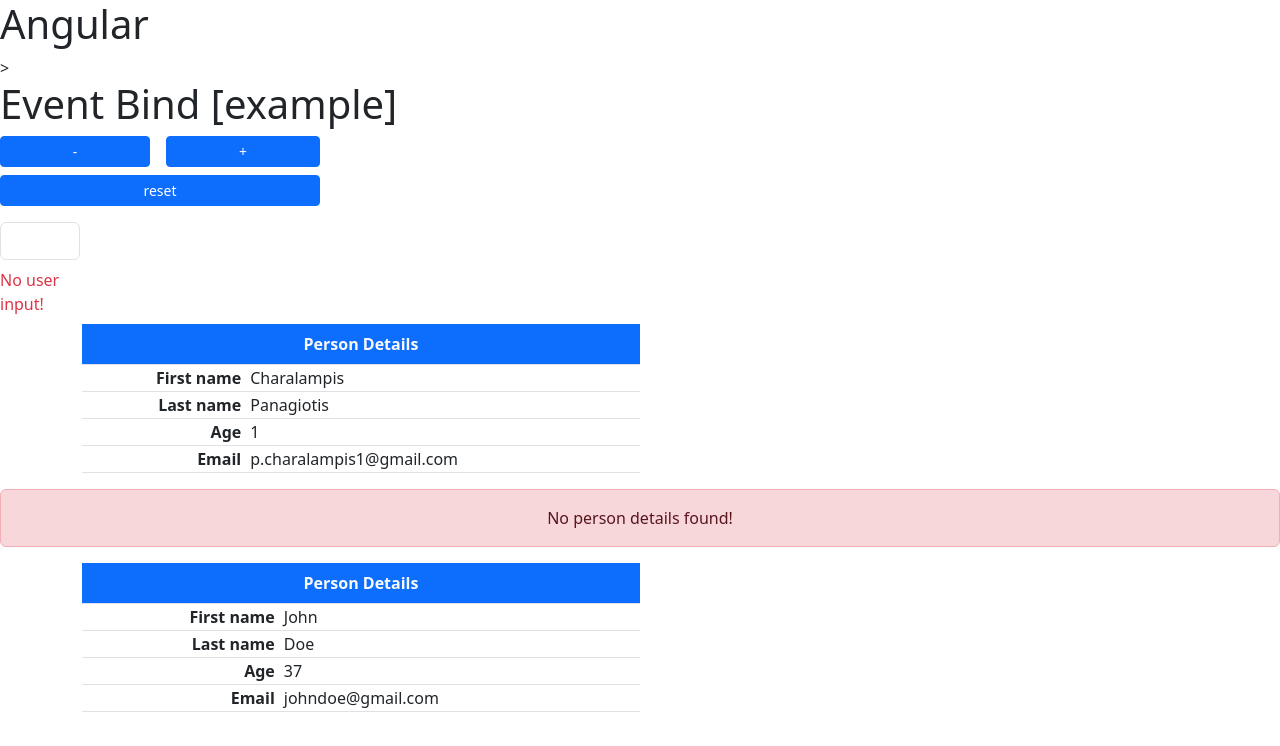
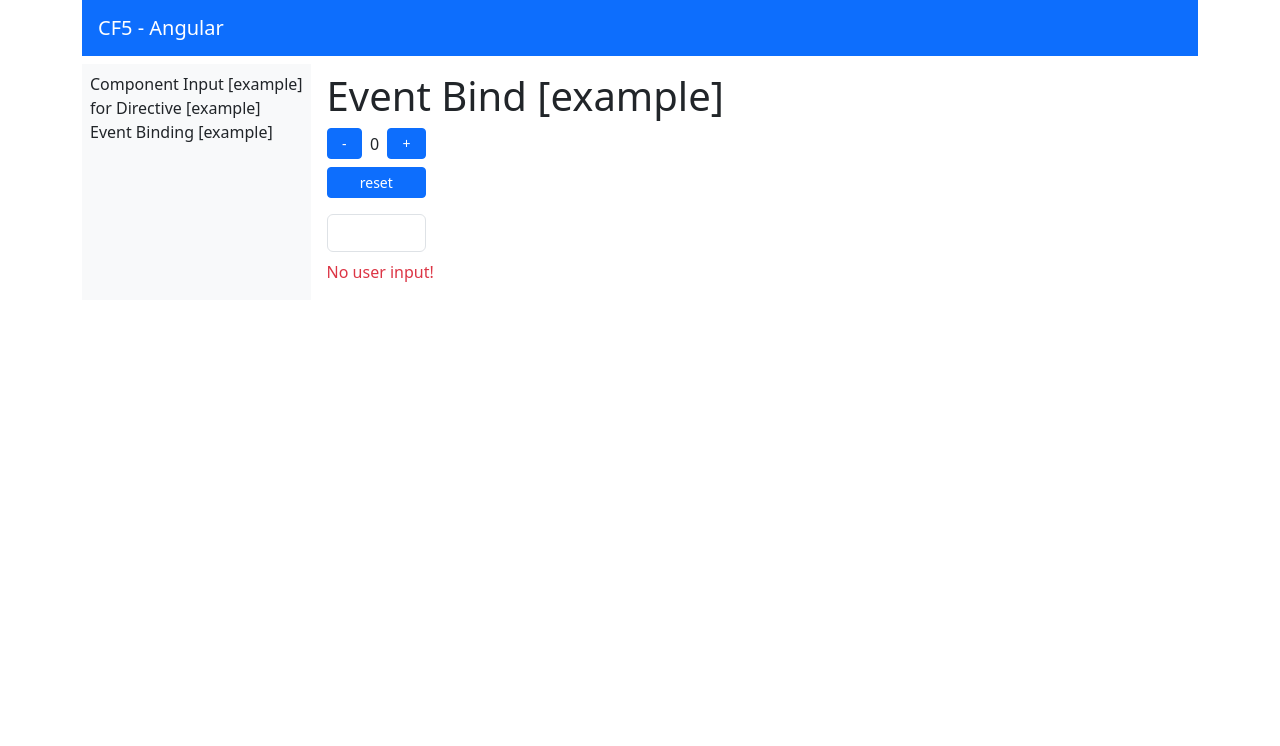
Before and after one commit to pcharalampis/angular-introduction, an Angular app: page /event-bind-example in a window 1280 px wide. Before the commit this address led to /. Shown: the top 746 px of the page. Built offline with nearby package versions, Linux system fonts and the light colour scheme.

Commit message:
routing test

```diff
--- a/src/app/app.component.html
+++ b/src/app/app.component.html
@@ -1,8 +1,29 @@
-<h1>Angular</h1>>
-
-<app-event-bind-example></app-event-bind-example>
 
 
-<app-person-table [person]="person0"></app-person-table>
-<app-person-table></app-person-table>
-<app-person-table [person]="person1"></app-person-table>
+<div class = "container">
+
+    <div class = "d-flex flex-column gap-2">
+        <nav class = "navbar navbar-dark bg-primary justify-content-between">
+            <a role = "button" class = "navbar-brand ms-3" routerLink = "">CF5 - Angular</a>
+        </nav>
+
+        <div class = "d-flex flex-row gap-2">
+            <div class = "d-flex flex-column text-nowrap bg-light p-2">
+                <span role = "button" routerLink = "">Component Input [example]</span>
+                <span role = "button" routerLink = "">{{"for"}} Directive [example]</span>
+                <span role = "button" routerLink = "event-bind-example">Event Binding [example]</span>
+            </div>
+            <div class = "flex-group-1 p-2 text-nowrap">
+                <router-outlet></router-outlet>
+            </div>
+        </div>
+    </div>
+
+
+    <!-- <div class = "container">
+        <app-person-table [person]="person0"></app-person-table>
+        <app-person-table></app-person-table>
+        <app-person-table [person]="person1"></app-person-table>
+    </div> -->
+
+</div>
--- a/src/app/app.component.ts
+++ b/src/app/app.component.ts
@@ -1,11 +1,16 @@
 import { Component } from '@angular/core';
 import { PersonTableComponent } from './components/person-table/person-table.component';
 import { EventBindExampleComponent } from './components/event-bind-example/event-bind-example.component';
+import { RouterLink, RouterOutlet } from '@angular/router';
 
 @Component({
   selector: 'app-root',
   standalone: true,
-  imports: [PersonTableComponent, EventBindExampleComponent],
+  imports: [
+    RouterLink, RouterOutlet,
+    PersonTableComponent, EventBindExampleComponent
+
+  ],
   templateUrl: './app.component.html',
   styleUrl: './app.component.css'
 })
--- a/src/app/app.routes.ts
+++ b/src/app/app.routes.ts
@@ -1,3 +1,11 @@
 import { Routes } from '@angular/router';
+import { EventBindExampleComponent } from './components/event-bind-example/event-bind-example.component';
+import { WelcomeComponent } from './components/welcome/welcome.component';
 
-export const routes: Routes = [];
+export const routes: Routes = [
+
+    {path: 'event-bind-example', component: EventBindExampleComponent},
+    //{path: 'for-directive', component: }
+    {path: 'welcome', component: WelcomeComponent},
+    {path: '', redirectTo: '/welcome', pathMatch: 'full'}
+];
--- a/src/app/components/event-bind-example/event-bind-example.component.html
+++ b/src/app/components/event-bind-example/event-bind-example.component.html
@@ -12,7 +12,7 @@
     <button class = "btn btn-primary btn-sm"
     (click) = "resetTimes()">reset</button>
 
-    <div class = "mt-2 mb-2 d-flex flex-column gap-2 w-25">
+    <div class = "mt-2 mb-2 d-flex flex-column gap-2 w-60">
         <input type = "text" class = "form-control"
         (input) = "onUserInput($event)"/>
         @if(!userInput) {
--- a/src/app/components/event-bind-example/event-bind-example.component.ts
+++ b/src/app/components/event-bind-example/event-bind-example.component.ts
@@ -1,3 +1,4 @@
+
 import { Component } from '@angular/core';
 
 @Component({
@@ -8,5 +9,23 @@
   styleUrl: './event-bind-example.component.css'
 })
 export class EventBindExampleComponent {
+  times: number = 0;
+  userInput: string = '';
 
+  incrementTimes() {
+    this.times++;
+  }
+
+  decrementTimes() {
+    this.times--;
+  }
+
+  resetTimes() {
+    this.times = 0;
+  }
+
+  onUserInput(event: Event) {
+    const value = (event.target as HTMLInputElement).value;
+    this.userInput = value;
+  }
 }
--- /dev/null
+++ b/src/app/components/welcome/welcome.component.html
@@ -0,0 +1 @@
+<p>Welcome to this wanna-be Angular app introduction</p>
```
Also changed, not shown: src/app/components/welcome/welcome.component.ts (added, +12 -0 lines), src/app/components/welcome/welcome.component.css (added).
